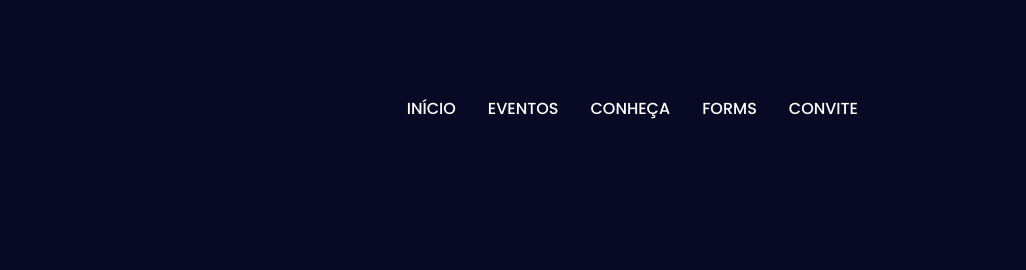
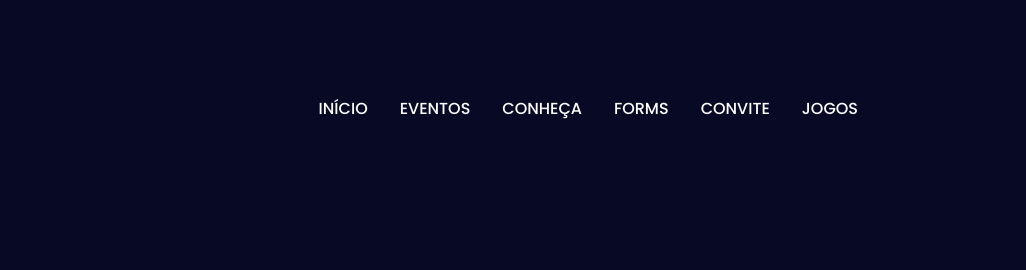
Before and after one commit to felipetaua/Sintec, a plain HTML site: page eventos.html in a window 1280 px wide. Shown: the top 270 px of the page, 254-1280 px from the left. Drawn offline with nearby package versions, Linux system fonts and the light colour scheme.

Commit message:
Update eventos.html

```diff
--- a/eventos.html
+++ b/eventos.html
@@ -50,6 +50,7 @@
         <li class="nav-link"><a href="./aboutus.html">Conheça</a></li>
         <li class="nav-link"><a href="./contact.html">Forms</a></li>
         <li class="nav-link"><a href="./convite.html">Convite</a></li>
+        <li class="nav-link"><a href="./quiz.html">Jogos</a></li>
         <li class="sociallinkContainer">
           <img class="sociallink" src="./img/fabook-icon-white.svg" alt="" />
           <img class="sociallink" src="./img/inkedin-icon-white.svg" alt="" />
```
